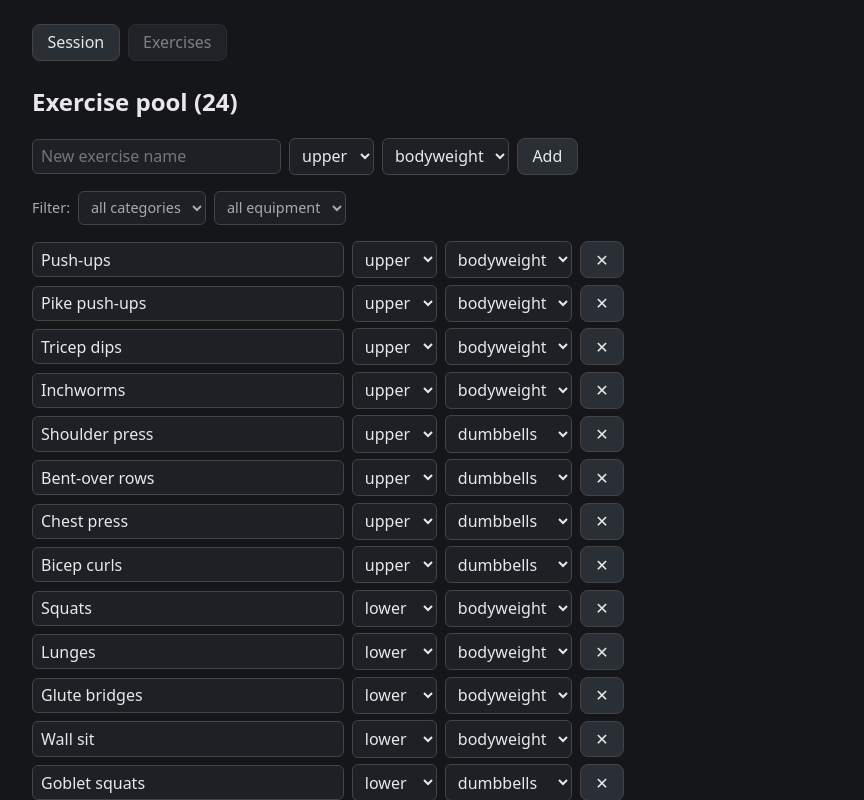
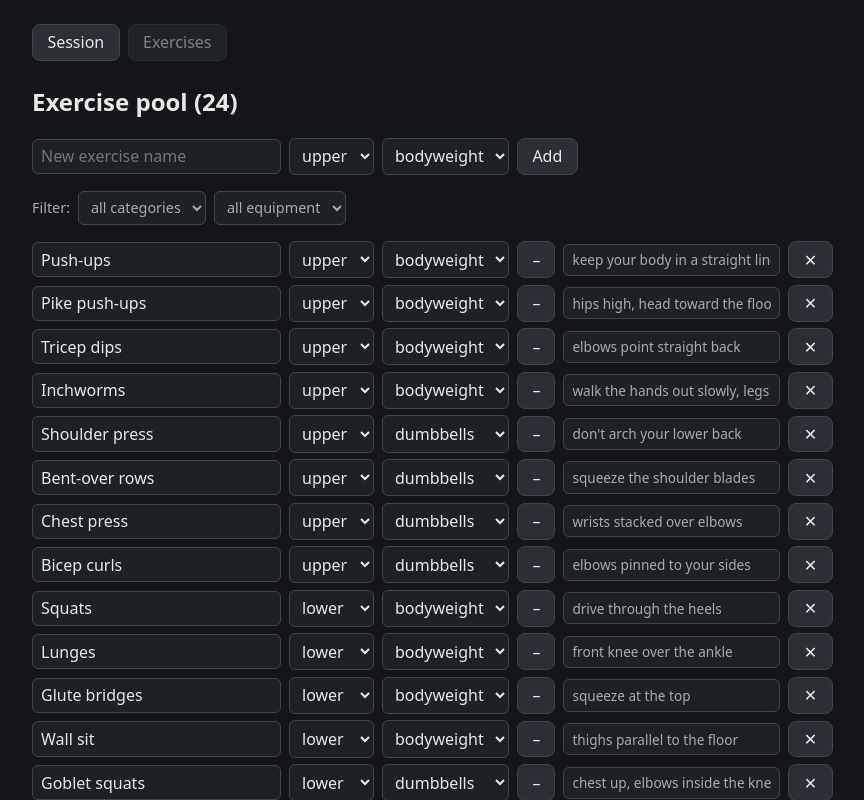
Before and after one commit to sr1977/tasha, a React (Vite) app: page / in a window 1280 px wide. Both pictures are taken after a click on the button "Exercises". Shown: the top 800 px of the page, without its empty margins (312-1176 px from the left). Built offline with nearby package versions, Linux system fonts and the light colour scheme.

Commit message:
feat: add preference cycle and form cue editing to pool screen

```diff
--- a/src/components/Pool.tsx
+++ b/src/components/Pool.tsx
@@ -25,6 +25,9 @@ export function Pool({ pool, setPool }: { pool: Exercise[]; setPool: (p: Exercis
       (catFilter === 'all' || e.category === catFilter) &&
       (eqFilter === 'all' || e.equipment === eqFilter),
   );
+
+  const cyclePref = (e: Exercise) =>
+    update(e.id, { pref: e.pref === undefined ? 'fav' : e.pref === 'fav' ? 'ban' : undefined });
 
   return (
     <section>
@@ -71,6 +74,25 @@ export function Pool({ pool, setPool }: { pool: Exercise[]; setPool: (p: Exercis
             >
               {EQUIPMENT.map((q) => <option key={q}>{q}</option>)}
             </select>
+            <button
+              className={`pref ${e.pref ?? 'none'}`}
+              onClick={() => cyclePref(e)}
+              title={
+                e.pref === 'fav'
+                  ? 'Favourite (picked more often) — click for ban'
+                  : e.pref === 'ban'
+                    ? 'Banned (never picked) — click to clear'
+                    : 'Neutral — click to favourite'
+              }
+            >
+              {e.pref === 'fav' ? '★' : e.pref === 'ban' ? '🚫' : '–'}
+            </button>
+            <input
+              className="cue-input"
+              value={e.cue ?? ''}
+              onChange={(ev) => update(e.id, { cue: ev.target.value || undefined })}
+              placeholder="Form cue"
+            />
             <button onClick={() => setPool(pool.filter((x) => x.id !== e.id))} title="Delete">✕</button>
           </li>
         ))}
--- a/src/index.css
+++ b/src/index.css
@@ -54,6 +54,12 @@ input, select {
 .pool-list li { display: flex; gap: 0.5rem; align-items: center; }
 .pool-list input { flex: 1; }
 
+/* ---- preferences & cues ---- */
+.pool-list .pref { min-width: 2.4rem; }
+.pool-list .pref.fav { color: #f0b429; }
+.pool-list .pref.ban { filter: none; }
+.pool-list .cue-input { flex: 1; font-size: 0.85rem; color: #aaa; }
+
 /* ---- workout ---- */
 .workout {
   position: fixed;
```
